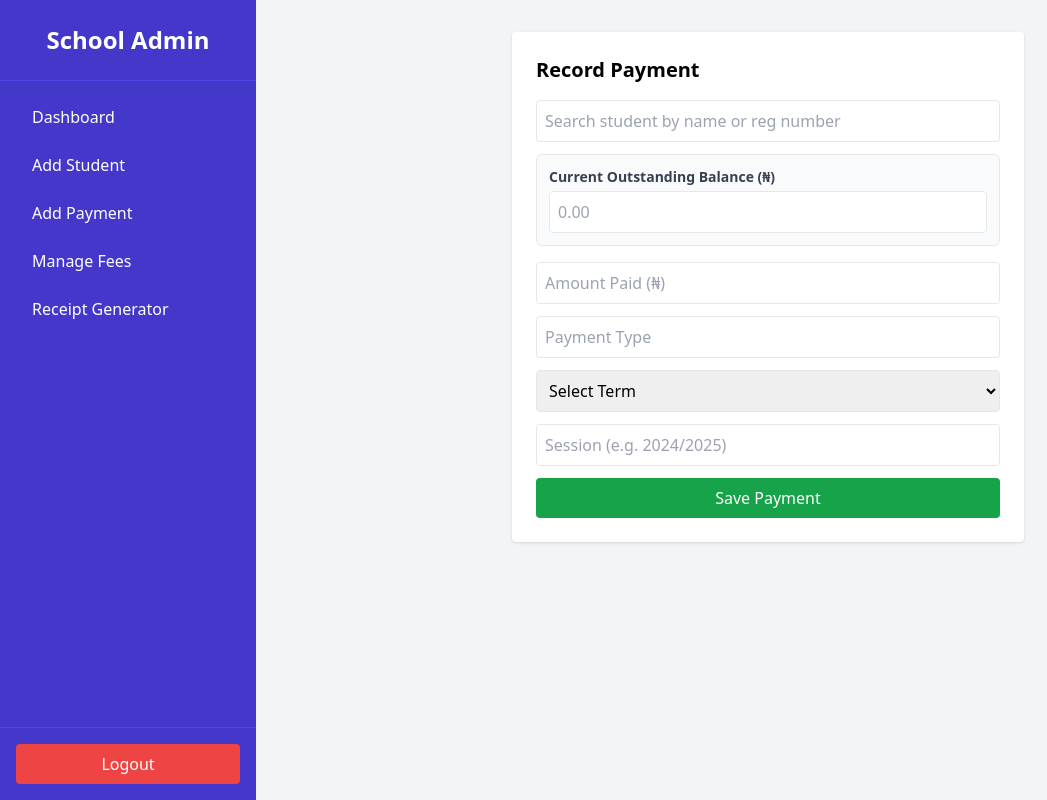
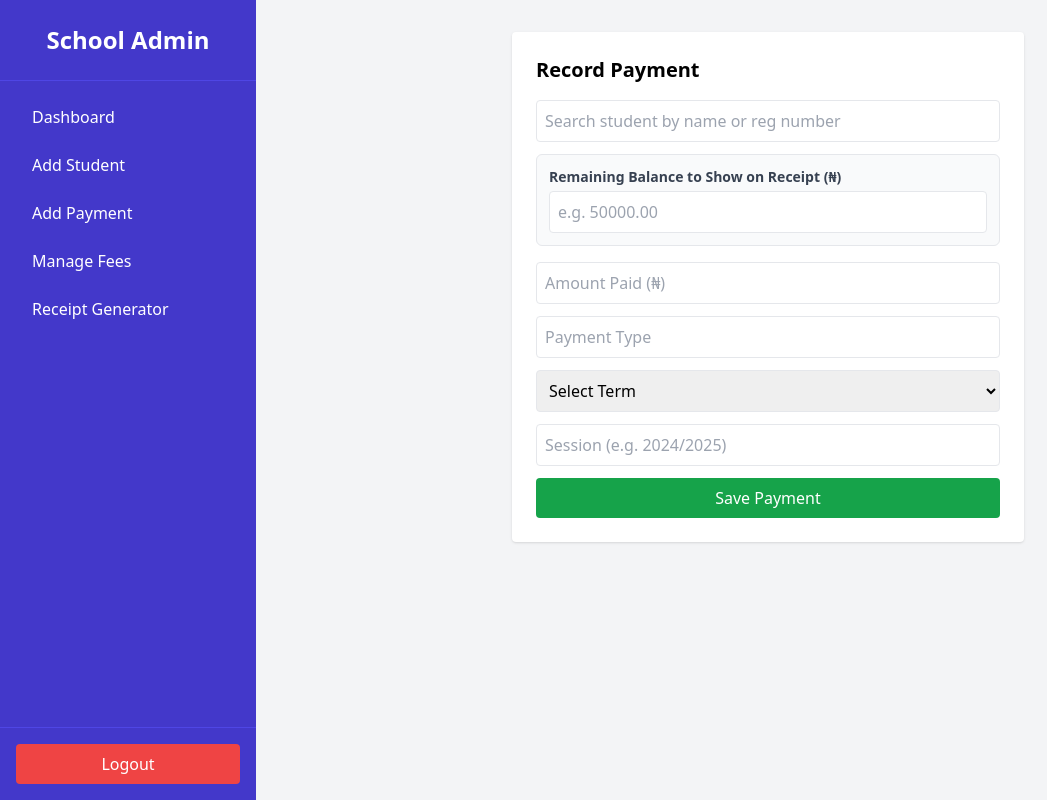
Before and after one commit to winter0019/alfurqan_academy3, a Flask app: page /add-payment in a window 1280 px wide. Shown: the whole page, without its empty margins (0-1047 px from the left). Run offline with Flask 3, Linux system fonts and the light colour scheme; a user stored in the database is signed in; some libraries are stand-ins or nearby versions.

Commit message:
Update add_payment.html

```diff
--- a/templates/add_payment.html
+++ b/templates/add_payment.html
@@ -15,11 +15,11 @@
 
         <div class="mb-4 p-3 border rounded-md bg-gray-50">
             <label for="outstanding_balance_input" class="block text-sm font-bold text-gray-700">
-                Current Outstanding Balance (₦)
+                Remaining Balance to Show on Receipt (₦)
             </label>
             <input type="number" step="0.01" name="outstanding_balance_input" id="outstanding_balance_input"
-                placeholder="0.00"
-                class="w-full border p-2 mt-1 rounded" required readonly>
+                placeholder="e.g. 50000.00"
+                class="w-full border p-2 mt-1 rounded" required>
         </div>
 
         <input type="number" step="0.01" name="amount_paid" placeholder="Amount Paid (₦)"
@@ -42,56 +42,14 @@
 </div>
 
 <script>
+    // FIX 2: ONLY KEEPING THE STUDENT SEARCH LOGIC
     const searchInput = document.getElementById("student-search");
     const resultsList = document.getElementById("search-results");
     const hiddenId = document.getElementById("student_id");
     const studentInfoDiv = document.getElementById("student-info");
     const studentNameSpan = document.getElementById("student-name");
-    const outstandingInput = document.getElementById("outstanding_balance_input");
-    const studentClassSpan = document.getElementById("student-class"); // Added span for class
-    const termSelect = document.getElementById("term-select");
-    const sessionInput = document.getElementById("session-input");
+    const studentClassSpan = document.getElementById("student-class");
 
-
-    // Function to fetch and update the outstanding balance
-    async function getFinancials() {
-        const studentId = hiddenId.value;
-        const term = termSelect.value;
-        const sessionYear = sessionInput.value;
-
-        // CRITICAL FIX: Ensure all three required parameters are present before fetching
-        if (!studentId || !term || !sessionYear) {
-            outstandingInput.value = '';
-            return;
-        }
-
-        try {
-            const res = await fetch(`/student-financials?student_id=${studentId}&term=${term}&session=${sessionYear}`);
-
-            if (!res.ok) {
-                // Read the error message from the Python endpoint if available
-                const errorData = await res.json();
-                alert(`Error: ${errorData.error}`);
-                outstandingInput.value = '';
-                return;
-            }
-
-            const data = await res.json();
-
-            // Update the outstanding balance input field
-            // Use Math.max to prevent display of negative numbers if the DB has an overpayment
-            outstandingInput.value = Math.max(0, data.outstanding).toFixed(2);
-
-        } catch (error) {
-            // This catches network errors or JSON parsing errors
-            alert("Failed to fetch financial data. Please check connection.");
-            outstandingInput.value = '';
-        }
-    }
-
-    // --- Event Listeners ---
-
-    // 1. Student Search Listener
     searchInput.addEventListener("input", async function() {
         const q = this.value;
         if (q.length < 2) {
@@ -114,7 +72,6 @@
                 li.onclick = () => {
                     searchInput.value = `${s.name} (${s.reg_number})`;
 
-                    // Set all necessary student data on click
                     hiddenId.value = s.id;
                     studentNameSpan.textContent = `${s.name} (${s.reg_number})`;
                     studentClassSpan.textContent = s.student_class;
@@ -122,8 +79,7 @@
                     resultsList.classList.add("hidden");
                     studentInfoDiv.classList.remove("hidden");
 
-                    // Attempt to fetch financials after student is selected
-                    getFinancials();
+                    // Calculation/AJAX logic is removed, only student details are updated.
                 };
                 resultsList.appendChild(li);
             });
@@ -133,10 +89,6 @@
         }
     });
 
-    // 2. Term and Session Change Listeners (NEW)
-    termSelect.addEventListener("change", getFinancials);
-    sessionInput.addEventListener("change", getFinancials);
-    sessionInput.addEventListener("input", getFinancials);
-
+    // NOTE: Listeners for Term and Session change (getFinancials) have been removed.
 </script>
 {% endblock %}
```
